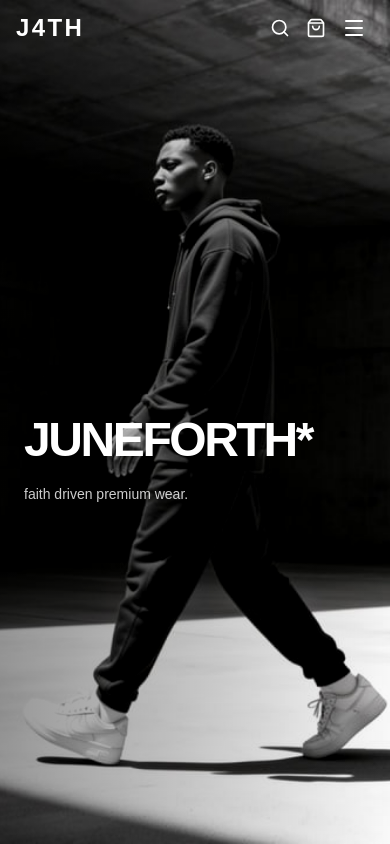
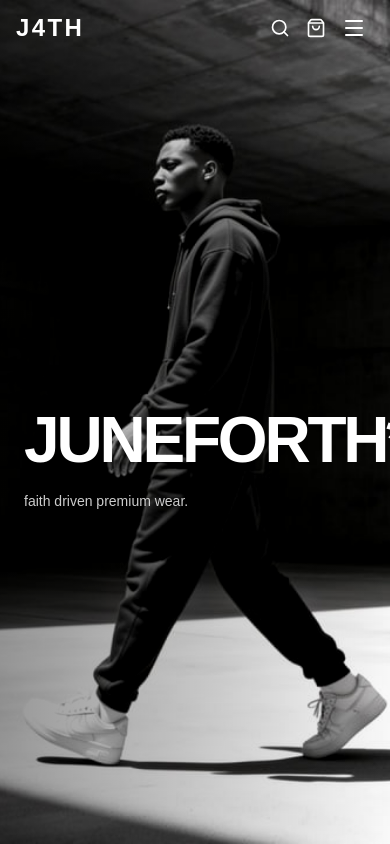
Before and after one commit to Patrickcudjoe1/J4TH, a Next.js app: page / in a window 390 px wide. Shown: the top 844 px of the page. Built offline with nearby package versions, Linux system fonts and the light colour scheme.

Commit message:
feat(hero): increase mobile font size from 3rem to 4rem in clamp

```diff
--- a/src/components/HeroSection.tsx
+++ b/src/components/HeroSection.tsx
@@ -59,7 +59,7 @@ export const HeroSection: React.FC<HeroProps> = ({
 
                 {/* Left Side - Headline */}
                 <div className="mt-20 md:mt-0 z-10 flex-1 pr-24 md:pr-0">
-                    <h1 className="text-white uppercase leading-[0.85] tracking-tighter text-[clamp(3rem,12vw,9rem)] font-black whitespace-nowrap">
+                    <h1 className="text-white uppercase leading-[0.85] tracking-tighter text-[clamp(4rem,12vw,9rem)] font-black whitespace-nowrap">
                         {normalizedTitle}
                     </h1>
 
```
